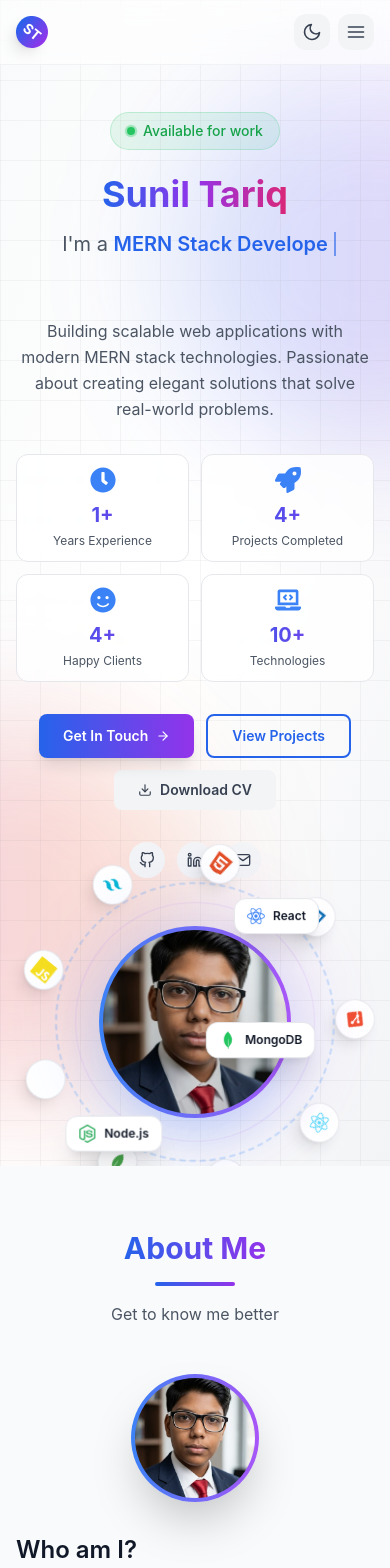
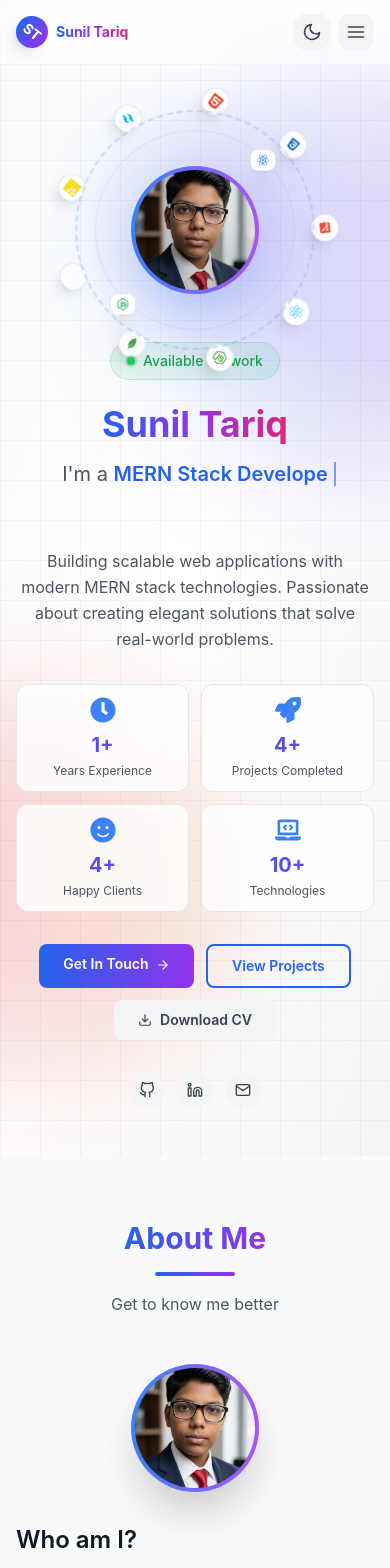
Before and after one commit to SunilTariq-WebDeveloper/Portfolio, a React (Create React App) app: page / in a window 390 px wide. Shown: the top 1568 px of the page. Built offline with nearby package versions, Linux system fonts and the light colour scheme.

Commit message:
image issue solve

```diff
--- a/src/components/Navbar.jsx
+++ b/src/components/Navbar.jsx
@@ -49,7 +49,6 @@ const Navbar = ({ darkMode, setDarkMode }) => {
     return () => window.removeEventListener("scroll", handleScroll);
   }, []);
 
-  // Prevent body scroll when mobile menu is open
   useEffect(() => {
     if (mobileMenuOpen) {
       document.body.style.overflow = "hidden";
@@ -61,7 +60,6 @@ const Navbar = ({ darkMode, setDarkMode }) => {
     };
   }, [mobileMenuOpen]);
 
-  // Close mobile menu on resize to desktop
   useEffect(() => {
     const handleResize = () => {
       if (window.innerWidth >= 768) {
@@ -76,7 +74,7 @@ const Navbar = ({ darkMode, setDarkMode }) => {
     setMobileMenuOpen(false);
     const element = document.getElementById(href);
     if (element) {
-      const offset = 80;
+      const offset = 70;
       const elementPosition = element.offsetTop - offset;
       window.scrollTo({
         top: elementPosition,
@@ -112,7 +110,7 @@ const Navbar = ({ darkMode, setDarkMode }) => {
         initial={{ y: -100 }}
         animate={{ y: 0 }}
         transition={{ duration: 0.6, type: "spring", stiffness: 100 }}
-        className={`fixed w-full z-50 transition-all duration-500 ${
+        className={`fixed top-0 left-0 right-0 w-full z-50 transition-all duration-500 ${
           scrolled
             ? darkMode
               ? "bg-black/95 backdrop-blur-xl border-b border-white/10 shadow-2xl"
@@ -130,7 +128,10 @@ const Navbar = ({ darkMode, setDarkMode }) => {
               whileHover={{ scale: 1.05 }}
               whileTap={{ scale: 0.95 }}
               className="relative group cursor-pointer flex-shrink-0"
-              onClick={() => handleLinkClick("home")}
+              onClick={(e) => {
+                e.preventDefault();
+                handleLinkClick("home");
+              }}
             >
               <div className="flex items-center gap-2">
                 <motion.div
@@ -159,10 +160,14 @@ const Navbar = ({ darkMode, setDarkMode }) => {
                     className="absolute -bottom-1 left-0 right-0 h-0.5 bg-gradient-to-r from-blue-600 to-purple-600 rounded-full"
                   />
                 </div>
+                {/* Mobile Logo Text */}
+                <span className="sm:hidden text-sm font-bold bg-gradient-to-r from-blue-600 via-purple-600 to-pink-600 bg-clip-text text-transparent">
+                  Sunil Tariq
+                </span>
               </div>
             </motion.a>
 
-            {/* Desktop Navigation - No icons */}
+            {/* Desktop Navigation */}
             <div className="hidden md:flex items-center gap-1 lg:gap-2">
               {navLinks.map((link) => (
                 <motion.a
@@ -205,7 +210,7 @@ const Navbar = ({ darkMode, setDarkMode }) => {
             </div>
 
             {/* Right side buttons */}
-            <div className="flex items-center gap-2 sm:gap-3 flex-shrink-0">
+            <div className="flex items-center gap-2 sm:gap-3">
               {/* Social Links - Desktop */}
               <div className="hidden lg:flex items-center gap-1 mr-2">
                 {socialLinks.map((social, index) => (
@@ -280,12 +285,12 @@ const Navbar = ({ darkMode, setDarkMode }) => {
                 </AnimatePresence>
               </motion.button>
 
-              {/* Mobile Menu Button - Fixed z-index so it stays on top */}
+              {/* Mobile Menu Button */}
               <motion.button
                 whileHover={{ scale: 1.1 }}
                 whileTap={{ scale: 0.9 }}
                 onClick={() => setMobileMenuOpen(!mobileMenuOpen)}
-                className={`md:hidden p-2 rounded-xl transition-all duration-300 z-50 relative ${
+                className={`md:hidden p-2 rounded-xl transition-all duration-300 ${
                   darkMode
                     ? "bg-white/10 text-white hover:bg-white/20"
                     : "bg-gray-100 text-gray-700 hover:bg-gray-200"
@@ -321,7 +326,7 @@ const Navbar = ({ darkMode, setDarkMode }) => {
               exit={{ opacity: 0 }}
               transition={{ duration: 0.3 }}
               onClick={() => setMobileMenuOpen(false)}
-              className="fixed inset-0 bg-black/50 z-40 md:hidden"
+              className="fixed inset-0 bg-black/50 backdrop-blur-sm z-40 md:hidden"
             />
 
             {/* Menu Panel */}
--- a/src/pages/Hero.jsx
+++ b/src/pages/Hero.jsx
@@ -37,7 +37,6 @@ const Hero = () => {
   const [charIndex, setCharIndex] = useState(0);
   const [isDeleting, setIsDeleting] = useState(false);
 
-  // Optimized typing effect
   useEffect(() => {
     const currentRole = roles[roleIndex];
     const timeout = setTimeout(
@@ -74,7 +73,6 @@ const Hero = () => {
     { value: "10+", label: "Technologies", icon: FaLaptopCode },
   ];
 
-  // Memoized rotating items
   const rotatingItems = useMemo(
     () => [
       { icon: SiReact, name: "React", color: "#61DAFB" },
@@ -89,31 +87,160 @@ const Hero = () => {
     ],
     [],
   );
+
   return (
     <section
       id="home"
-      className="min-h-screen flex items-center justify-center pt-16 relative overflow-hidden"
+      className="min-h-screen flex items-center justify-center relative overflow-hidden"
+      style={{ paddingTop: "70px" }}
     >
       {/* Background */}
       <div className="absolute inset-0 bg-gradient-to-br from-gray-50 via-white to-gray-100 dark:bg-black dark:from-black dark:via-black dark:to-black -z-10" />
 
-      {/* Optimized Animated Gradients - CSS animations for better performance */}
+      {/* Animated Gradients */}
       <div className="absolute inset-0 overflow-hidden pointer-events-none">
-        <div className="absolute top-20 -right-40 w-96 h-96 bg-gradient-to-r from-blue-600/20 to-purple-600/20 dark:from-blue-600/10 dark:to-purple-600/10 rounded-full blur-3xl animate-float-1" />
-        <div className="absolute bottom-20 -left-40 w-96 h-96 bg-gradient-to-r from-pink-600/20 to-orange-600/20 dark:from-pink-600/10 dark:to-orange-600/10 rounded-full blur-3xl animate-float-2" />
+        <div
+          className="absolute top-20 -right-40 w-96 h-96 bg-gradient-to-r from-blue-600/20 to-purple-600/20 dark:from-blue-600/10 dark:to-purple-600/10 rounded-full blur-3xl"
+          style={{
+            animation: "float1 20s ease-in-out infinite",
+          }}
+        />
+        <div
+          className="absolute bottom-20 -left-40 w-96 h-96 bg-gradient-to-r from-pink-600/20 to-orange-600/20 dark:from-pink-600/10 dark:to-orange-600/10 rounded-full blur-3xl"
+          style={{
+            animation: "float2 25s ease-in-out infinite",
+          }}
+        />
       </div>
 
       {/* Grid Pattern Overlay */}
       <div className="absolute inset-0 bg-[linear-gradient(to_right,#80808012_1px,transparent_1px),linear-gradient(to_bottom,#80808012_1px,transparent_1px)] bg-[size:40px_40px] pointer-events-none" />
 
       <div className="max-w-7xl mx-auto px-4 sm:px-6 lg:px-8 py-12 relative z-10 w-full">
+        {/* Mobile: Image First, Desktop: Image Right */}
         <div className="flex flex-col lg:flex-row items-center justify-between gap-12 lg:gap-20">
-          {/* Left Content - Reduced animation delays */}
+
+          <div className="flex-1 flex justify-center items-center order-1 mt-12 lg:order-2">
+            <div className="relative flex items-center justify-center">
+              {/* Outer Rotating Ring */}
+              <div className="absolute w-[280px] h-[280px] sm:w-[320px] sm:h-[320px] lg:w-[420px] lg:h-[420px]">
+                <div
+                  className="absolute inset-0"
+                  style={{
+                    animation: "spin-slow 20s linear infinite",
+                  }}
+                >
+                  {rotatingItems.map((item, index) => {
+                    const angle = (index / rotatingItems.length) * 360;
+                    const radius = window.innerWidth >= 1024 ? 160 : 130;
+                    const x = Math.cos((angle * Math.PI) / 180) * radius;
+                    const y = Math.sin((angle * Math.PI) / 180) * radius;
+                    const Icon = item.icon;
+                    return (
+                      <div
+                        key={index}
+                        className="absolute top-1/2 left-1/2 group"
+                        style={{
+                          transform: `translate(${x}px, ${y}px) translate(-50%, -50%)`,
+                        }}
+                      >
+                        <div className="w-7 h-7 sm:w-9 sm:h-9 lg:w-12 lg:h-12 rounded-full bg-white dark:bg-gray-900 shadow-lg flex items-center justify-center border border-gray-200 dark:border-white/20 hover:shadow-xl transition-all hover:scale-110">
+                          <Icon
+                            className="w-3.5 h-3.5 sm:w-4 sm:h-4 lg:w-6 lg:h-6"
+                            style={{ color: item.color }}
+                          />
+                        </div>
+                      </div>
+                    );
+                  })}
+                </div>
+              </div>
+
+              {/* Middle Rotating Ring */}
+              <div
+                className="absolute w-[240px] h-[240px] sm:w-[280px] sm:h-[280px] lg:w-[380px] lg:h-[380px] rounded-full border-2 border-dashed border-blue-400/30 dark:border-blue-400/20"
+                style={{
+                  animation: "spin-slow-reverse 15s linear infinite",
+                }}
+              />
+
+              {/* Inner Rotating Ring */}
+              <div
+                className="absolute w-[200px] h-[200px] sm:w-[240px] sm:h-[240px] lg:w-[340px] lg:h-[340px] rounded-full border border-purple-400/20 dark:border-purple-400/10"
+                style={{
+                  animation: "spin-slow 10s linear infinite",
+                }}
+              />
+
+              {/* Glow Effect */}
+              <div className="absolute w-[180px] h-[180px] sm:w-[220px] sm:h-[220px] lg:w-[320px] lg:h-[320px] rounded-full bg-gradient-to-r from-blue-500 to-purple-500 opacity-20 blur-2xl" />
+
+              {/* Main Image Container */}
+              <div className="relative z-10">
+                <div className="w-32 h-32 xs:w-36 xs:h-36 sm:w-44 sm:h-44 md:w-52 md:h-52 lg:w-72 lg:h-72 rounded-full bg-gradient-to-r from-blue-500 to-purple-500 p-1 shadow-2xl shadow-blue-500/25">
+                  <div className="w-full h-full rounded-full bg-white dark:bg-black overflow-hidden relative">
+                    <img
+                      src={me}
+                      loading="lazy"
+                      alt="Sunil Tariq"
+                      className="w-full h-full object-cover"
+                    />
+                    <div className="absolute inset-0 bg-gradient-to-t from-black/20 to-transparent" />
+                  </div>
+                </div>
+
+                {/* Floating Badges */}
+                <div
+                  className="absolute -top-2 -right-2 sm:-top-3 sm:-right-3 lg:-top-4 lg:-right-4 bg-white dark:bg-gray-900 rounded-lg px-1.5 py-1 sm:px-2 sm:py-1.5 lg:px-3 lg:py-2 shadow-xl border border-gray-200 dark:border-white/10 backdrop-blur-sm z-20"
+                  style={{
+                    animation: "float1 3s ease-in-out infinite",
+                  }}
+                >
+                  <div className="flex items-center gap-1">
+                    <SiReact className="text-blue-500 text-xs sm:text-sm lg:text-lg" />
+                    <span className="hidden sm:inline text-xs lg:text-sm font-semibold dark:text-white">
+                      React
+                    </span>
+                  </div>
+                </div>
+
+                <div
+                  className="absolute -bottom-2 -left-2 sm:-bottom-3 sm:-left-3 lg:-bottom-4 lg:-left-4 bg-white dark:bg-gray-900 rounded-lg px-1.5 py-1 sm:px-2 sm:py-1.5 lg:px-3 lg:py-2 shadow-xl border border-gray-200 dark:border-white/10 backdrop-blur-sm z-20"
+                  style={{
+                    animation: "float2 3.5s ease-in-out infinite",
+                  }}
+                >
+                  <div className="flex items-center gap-1">
+                    <SiNodedotjs className="text-green-600 text-xs sm:text-sm lg:text-lg" />
+                    <span className="hidden sm:inline text-xs lg:text-sm font-semibold dark:text-white">
+                      Node.js
+                    </span>
+                  </div>
+                </div>
+
+                <div
+                  className="hidden lg:flex absolute top-1/2 -right-6 bg-white dark:bg-gray-900 rounded-xl px-3 py-2 shadow-xl border border-gray-200 dark:border-white/10 backdrop-blur-sm z-20"
+                  style={{
+                    animation: "pulse-slow 2s ease-in-out infinite",
+                  }}
+                >
+                  <div className="flex items-center gap-2">
+                    <SiMongodb className="text-green-500 text-lg" />
+                    <span className="text-sm font-semibold dark:text-white">
+                      MongoDB
+                    </span>
+                  </div>
+                </div>
+              </div>
+            </div>
+          </div>
+
+          {/* Content Section - Mobile pe baad mein (order-2), Desktop pe left (order-1) */}
           <motion.div
             initial={{ opacity: 0, x: -30 }}
             animate={{ opacity: 1, x: 0 }}
             transition={{ duration: 0.5, delay: 0.1 }}
-            className="flex-1 text-center lg:text-left"
+            className="flex-1 text-center lg:text-left order-2 lg:order-1"
           >
             <motion.div
               initial={{ opacity: 0, y: 20 }}
@@ -201,15 +328,14 @@ const Hero = () => {
             >
               <a
                 href="#contact"
-                className="group relative px-6 sm:px-8 py-2.5 sm:py-3 bg-gradient-to-r from-blue-600 to-purple-600 text-white rounded-lg font-semibold shadow-lg hover:shadow-xl transition-all inline-flex items-center gap-2 text-sm sm:text-base overflow-hidden"
+                className="px-6 sm:px-8 py-2.5 sm:py-3 bg-gradient-to-r from-blue-600 to-purple-600 text-white rounded-lg font-semibold text-sm sm:text-base"
               >
-                <span className="relative z-10">Get In Touch</span>
-                <FiArrowRight className="relative z-10 group-hover:translate-x-1 transition-transform" />
+                Get In Touch <FiArrowRight className="inline ml-1" />
               </a>
 
               <a
                 href="#projects"
-                className="px-6 sm:px-8 py-2.5 sm:py-3 border-2 border-blue-600 text-blue-600 dark:text-blue-400 rounded-lg font-semibold hover:bg-blue-50 dark:hover:bg-blue-900/20 transition-all text-sm sm:text-base"
+                className="px-6 sm:px-8 py-2.5 sm:py-3 border-2 border-blue-600 text-blue-600 dark:text-blue-400 rounded-lg font-semibold text-sm sm:text-base"
               >
                 View Projects
               </a>
@@ -217,7 +343,7 @@ const Hero = () => {
               <a
                 href="/Sunil_Tariq_Web_Developer_CV.pdf"
                 download
-                className="px-6 sm:px-8 py-2.5 sm:py-3 bg-gray-100 dark:bg-white/10 text-gray-700 dark:text-gray-300 rounded-lg font-semibold hover:bg-gray-200 dark:hover:bg-white/20 transition-all inline-flex items-center gap-2 text-sm sm:text-base"
+                className="px-6 sm:px-8 py-2.5 sm:py-3 bg-gray-100 dark:bg-white/10 text-gray-700 dark:text-gray-300 rounded-lg font-semibold text-sm sm:text-base inline-flex items-center gap-2"
               >
                 <FiDownload /> Download CV
               </a>
@@ -231,217 +357,45 @@ const Hero = () => {
               className="flex gap-3 sm:gap-4 justify-center lg:justify-start mt-8"
             >
               {[
-                {
-                  icon: FiGithub,
-                  url: "https://github.com/SunilTariq-WebDeveloper",
-                  label: "GitHub",
-                },
-                {
-                  icon: FiLinkedin,
-                  url: "https://www.linkedin.com/in/sunil-tariq-7298523a0/",
-                  label: "LinkedIn",
-                },
-                {
-                  icon: FiMail,
-                  url: "mailto:suniltariq08@gmail.com",
-                  label: "Email",
-                },
+                { icon: FiGithub, url: "https://github.com/SunilTariq-WebDeveloper" },
+                { icon: FiLinkedin, url: "https://www.linkedin.com/in/sunil-tariq-7298523a0/" },
+                { icon: FiMail, url: "mailto:suniltariq08@gmail.com" },
               ].map((social, index) => {
                 const Icon = social.icon;
                 return (
-                  <a
-                    key={index}
-                    href={social.url}
-                    target="_blank"
-                    rel="noopener noreferrer"
-                    className="group relative hover:-translate-y-1 transition-all duration-300"
-                  >
-                    <div className="w-9 h-9 sm:w-10 sm:h-10 bg-gray-100 dark:bg-white/10 rounded-full flex items-center justify-center hover:bg-gradient-to-r hover:from-blue-600 hover:to-purple-600 transition-all duration-300">
-                      <Icon className="text-gray-700 dark:text-gray-300 text-base sm:text-lg group-hover:text-white transition-colors" />
+                  <a key={index} href={social.url} target="_blank" rel="noopener noreferrer">
+                    <div className="w-9 h-9 sm:w-10 sm:h-10 bg-gray-100 dark:bg-white/10 rounded-full flex items-center justify-center hover:bg-gradient-to-r hover:from-blue-600 hover:to-purple-600 transition-all">
+                      <Icon className="text-gray-700 dark:text-gray-300 text-base sm:text-lg" />
                     </div>
                   </a>
                 );
               })}
             </motion.div>
           </motion.div>
-
-          {/* Right Image */}
-          <motion.div
-            initial={{ opacity: 0, x: 30 }}
-            animate={{ opacity: 1, x: 0 }}
-            transition={{ duration: 0.5, delay: 0.3 }}
-            className="flex-1 flex justify-center items-center"
-          >
-            <div className="relative flex items-center justify-center">
-              {/* Outer Rotating Ring */}
-              <div className="absolute w-[320px] h-[320px] sm:w-[380px] sm:h-[380px] lg:w-[420px] lg:h-[420px]">
-                <div className="absolute inset-0 animate-spin-slow">
-                  {rotatingItems.map((item, index) => {
-                    const angle = (index / rotatingItems.length) * 360;
-                    const radius = 160;
-                    const x = Math.cos((angle * Math.PI) / 180) * radius;
-                    const y = Math.sin((angle * Math.PI) / 180) * radius;
-                    const Icon = item.icon;
-                    return (
-                      <div
-                        key={index}
-                        className="absolute top-1/2 left-1/2 group"
-                        style={{
-                          transform: `translate(${x}px, ${y}px) translate(-50%, -50%)`,
-                        }}
-                      >
-                        <div className="w-10 h-10 sm:w-12 sm:h-12 rounded-full bg-white dark:bg-gray-900 shadow-lg flex items-center justify-center border border-gray-200 dark:border-white/20 hover:shadow-xl transition-all hover:scale-110">
-                          <Icon
-                            className="w-5 h-5 sm:w-6 sm:h-6"
-                            style={{ color: item.color }}
-                          />
-                        </div>
-                      </div>
-                    );
-                  })}
-                </div>
-              </div>
-
-              {/* Middle Rotating Ring */}
-              <div className="absolute w-[280px] h-[280px] sm:w-[340px] sm:h-[340px] lg:w-[380px] lg:h-[380px] rounded-full border-2 border-dashed border-blue-400/30 dark:border-blue-400/20 animate-spin-slow-reverse" />
-
-              {/* Inner Rotating Ring */}
-              <div className="absolute w-[240px] h-[240px] sm:w-[300px] sm:h-[300px] lg:w-[340px] lg:h-[340px] rounded-full border border-purple-400/20 dark:border-purple-400/10 animate-spin-slow" />
-
-              {/* Glow Effect */}
-              <div className="absolute w-[220px] h-[220px] sm:w-[280px] sm:h-[280px] lg:w-[320px] lg:h-[320px] rounded-full bg-gradient-to-r from-blue-500 to-purple-500 opacity-20 blur-2xl" />
-
-              {/* Main Image Container */}
-              <div className="relative z-10">
-                <div className="w-48 h-48 sm:w-56 sm:h-56 lg:w-64 lg:h-64 xl:w-72 xl:h-72 rounded-full bg-gradient-to-r from-blue-500 to-purple-500 p-1 shadow-2xl shadow-blue-500/25">
-                  <div className="w-full h-full rounded-full bg-white dark:bg-black overflow-hidden relative">
-                    <img
-                      src={me}
-                      loading="lazy"
-                      alt="Sunil Tariq"
-                      className="w-full h-full object-cover"
-                    />
-                    <div className="absolute inset-0 bg-gradient-to-t from-black/20 to-transparent" />
-                  </div>
-                </div>
-
-                {/* Floating Badges */}
-                <div className="absolute -top-4 -right-4 bg-white dark:bg-gray-900 rounded-xl px-3 py-2 shadow-xl border border-gray-200 dark:border-white/10 backdrop-blur-sm z-20 animate-float-1">
-                  <div className="flex items-center gap-2">
-                    <SiReact className="text-blue-500 text-lg sm:text-xl animate-spin-slow" />
-                    <span className="text-xs sm:text-sm font-semibold dark:text-white">
-                      React
-                    </span>
-                  </div>
-                </div>
-
-                <div className="absolute -bottom-4 -left-4 bg-white dark:bg-gray-900 rounded-xl px-3 py-2 shadow-xl border border-gray-200 dark:border-white/10 backdrop-blur-sm z-20 animate-float-2">
-                  <div className="flex items-center gap-2">
-                    <SiNodedotjs className="text-green-600 text-lg sm:text-xl" />
-                    <span className="text-xs sm:text-sm font-semibold dark:text-white">
-                      Node.js
-                    </span>
-                  </div>
-                </div>
-
-                <div className="absolute top-1/2 -right-6 bg-white dark:bg-gray-900 rounded-xl px-3 py-2 shadow-xl border border-gray-200 dark:border-white/10 backdrop-blur-sm z-20 animate-pulse-slow">
-                  <div className="flex items-center gap-2">
-                    <SiMongodb className="text-green-500 text-lg sm:text-xl" />
-                    <span className="text-xs sm:text-sm font-semibold dark:text-white">
-                      MongoDB
-                    </span>
-                  </div>
-                </div>
-              </div>
-            </div>
-          </motion.div>
         </div>
       </div>
 
-      {/* CSS Animations for Performance */}
-      <style jsx>{`
+      {/* CSS Animations */}
+      <style>{`
         @keyframes spin-slow {
-          from {
-            transform: rotate(0deg);
-          }
-          to {
-            transform: rotate(360deg);
-          }
+          from { transform: rotate(0deg); }
+          to { transform: rotate(360deg); }
         }
         @keyframes spin-slow-reverse {
-          from {
-            transform: rotate(360deg);
-          }
-          to {
-            transform: rotate(0deg);
-          }
+          from { transform: rotate(360deg); }
+          to { transform: rotate(0deg); }
         }
-        @keyframes float-1 {
-          0%,
-          100% {
-            transform: translate(0, 0);
-          }
-          50% {
-            transform: translate(20px, -20px);
-          }
+        @keyframes float1 {
+          0%, 100% { transform: translate(0, 0); }
+          50% { transform: translate(15px, -15px); }
         }
-        @keyframes float-2 {
-          0%,
-          100% {
-            transform: translate(0, 0);
-          }
-          50% {
-            transform: translate(-20px, 20px);
-          }
-        }
-        @keyframes bounce-y {
-          0%,
-          100% {
-            transform: translateY(0);
-          }
-          50% {
-            transform: translateY(10px);
-          }
-        }
-        @keyframes scroll-down {
-          0% {
-            transform: translateY(0);
-            opacity: 1;
-          }
-          100% {
-            transform: translateY(12px);
-            opacity: 0;
-          }
+        @keyframes float2 {
+          0%, 100% { transform: translate(0, 0); }
+          50% { transform: translate(-15px, 15px); }
         }
         @keyframes pulse-slow {
-          0%,
-          100% {
-            transform: scale(1);
-          }
-          50% {
-            transform: scale(1.05);
-          }
-        }
-        .animate-spin-slow {
-          animation: spin-slow 20s linear infinite;
-        }
-        .animate-spin-slow-reverse {
-          animation: spin-slow-reverse 15s linear infinite;
-        }
-        .animate-float-1 {
-          animation: float-1 3s ease-in-out infinite;
-        }
-        .animate-float-2 {
-          animation: float-2 3.5s ease-in-out infinite;
-        }
-        .animate-bounce-y {
-          animation: bounce-y 1.5s ease-in-out infinite;
-        }
-        .animate-scroll-down {
-          animation: scroll-down 1.5s ease-in-out infinite;
-        }
-        .animate-pulse-slow {
-          animation: pulse-slow 2s ease-in-out infinite;
+          0%, 100% { transform: scale(1); }
+          50% { transform: scale(1.05); }
         }
       `}</style>
     </section>
```
